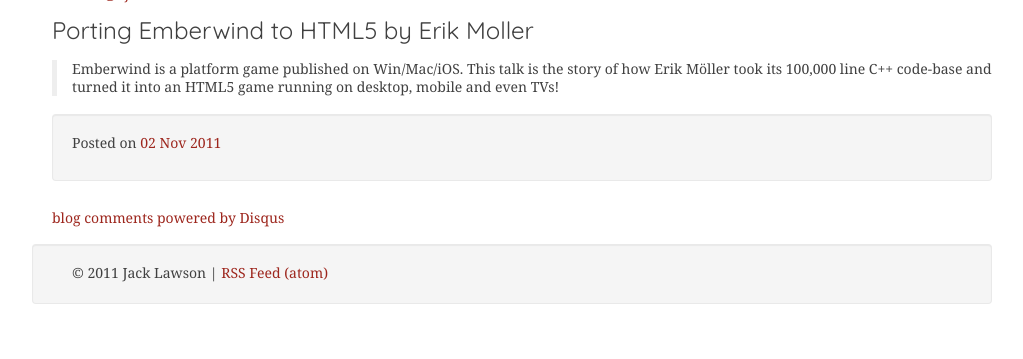
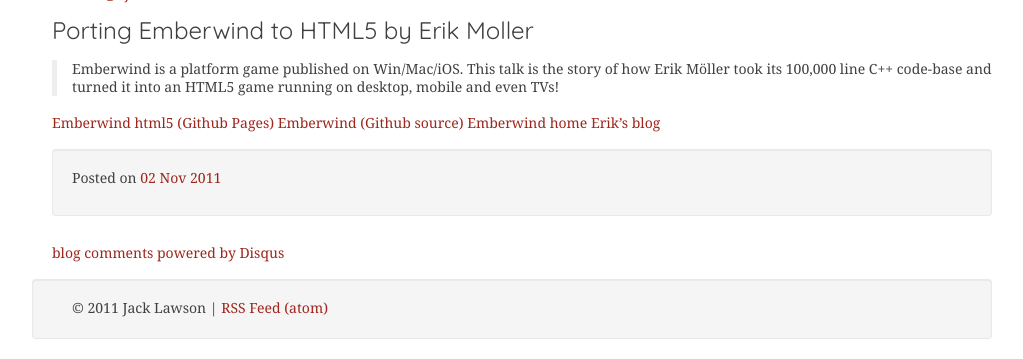
Before and after one commit to ajacksified/ajacksified.github.com, a Jekyll site: the page built from _posts/2011-11-02-new-game-conf-liveblog-2.markdown, in a window 1280 px wide and 900 px high, scrolled down 6293 px, cut to the strip 541-900 px from the top of the window. Shown: the whole strip, without its empty margins (118-1141 px from the left). Built offline with Jekyll 4.4.1, drawn with Linux system fonts in a browser that asks for light colours; nearby versions of some CDN libraries; some web fonts are replaced; Markdown is read by kramdown in place of the engine named in the settings; comment, search, counter and statistics services are not loaded; before the commit the page ends 7158 px from its top, so only the background shows below that.

Commit message:
Day 2 - Erik Moller

```diff
--- a/_posts/2011-11-02-new-game-conf-liveblog-2.markdown
+++ b/_posts/2011-11-02-new-game-conf-liveblog-2.markdown
@@ -412,3 +412,8 @@
 > Emberwind is a platform game published on Win/Mac/iOS. This talk is the story
 > of how Erik Möller took its 100,000 line C++ code-base and turned it into an
 > HTML5 game running on desktop, mobile and even TVs!
+
+[Emberwind html5 (Github Pages)](http://operasoftware.github.com/Emberwind/)
+[Emberwind (Github source)](https://github.com/operasoftware/Emberwind)
+[Emberwind home](http://www.timetrap.se/emberwind/index.php)
+[Erik's blog](http://my.opera.com/emoller/blog/)
```
